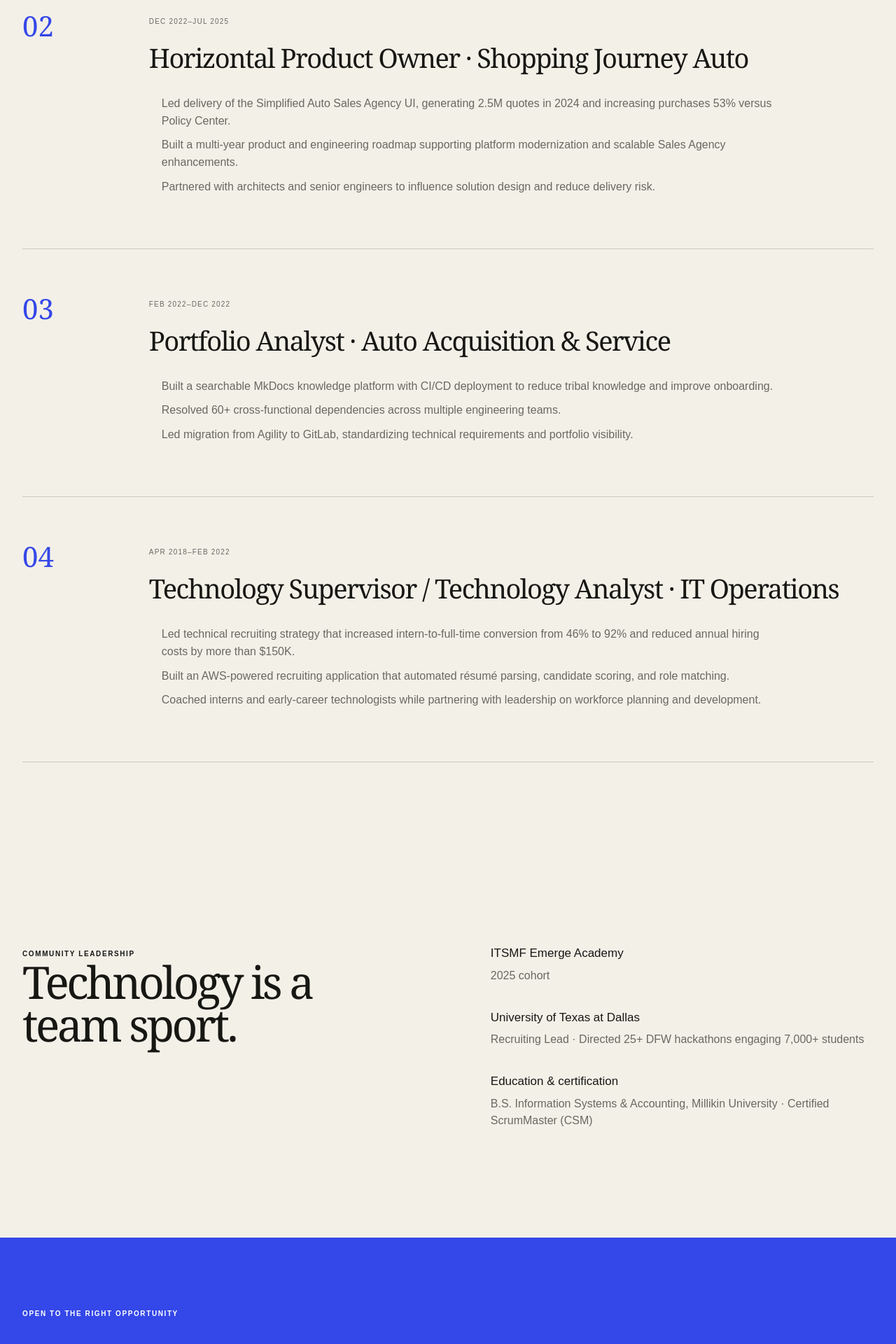
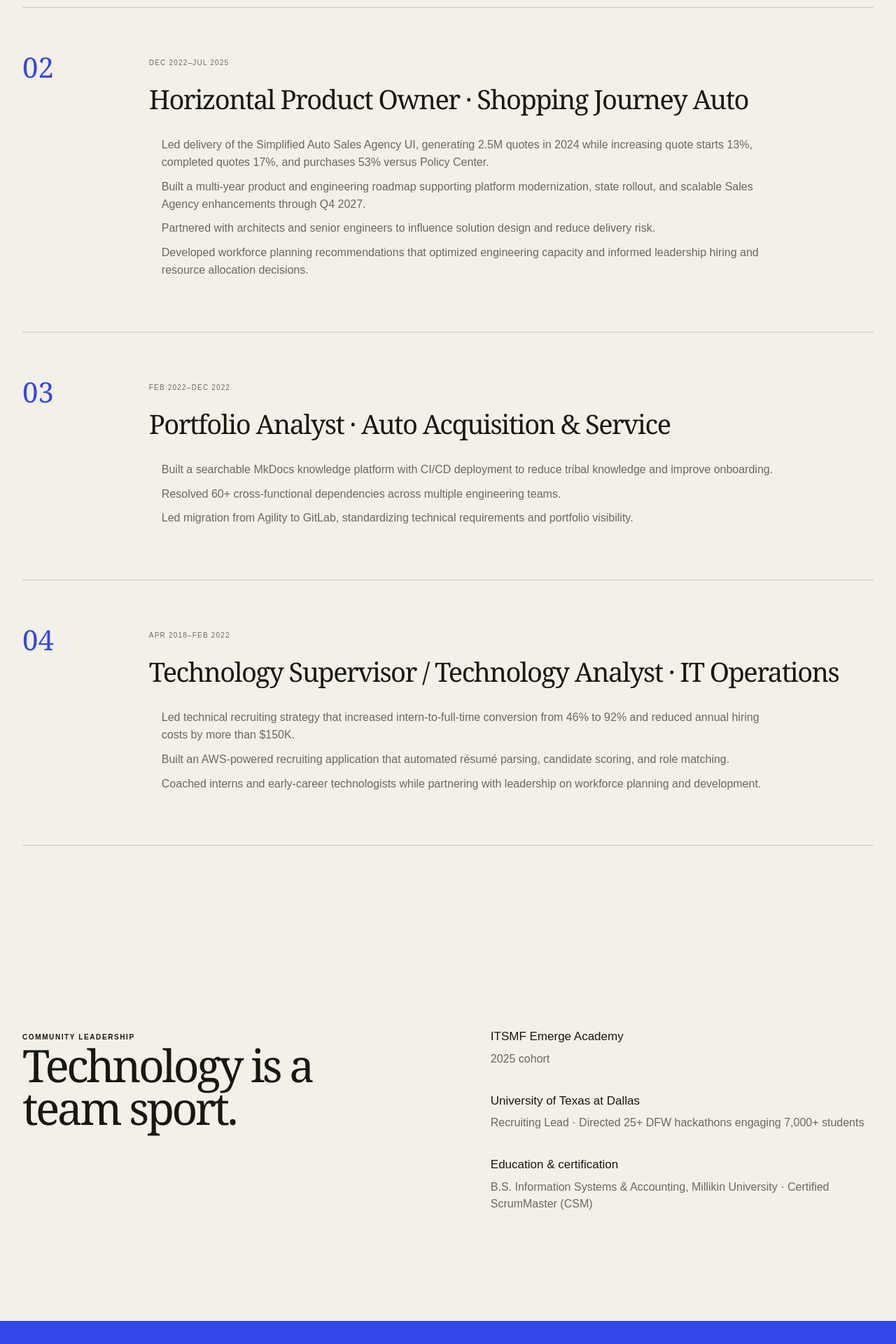
Before and after one commit to ammorgan/portfolio, a Next.js app: page /experience in a window 1280 px wide. Shown: the part 1180-3100 px from the top of the page at 70% size. Built offline with nearby package versions, Linux system fonts and the light colour scheme.

Commit message:
Sync portfolio with updated resume

```diff
--- a/app/experience/page.tsx
+++ b/app/experience/page.tsx
@@ -1,8 +1,8 @@
 import { SiteFooter, SiteNav } from "../site-nav";
 
 const roles = [
-  { dates:"Aug 2025–Present", title:"Sales Lead · MernaPAS Platform Transformation", points:["Lead enterprise platform transformation across vendor engineers, internal developers, architects, QA, and business stakeholders.","Define technical scope, remove blockers, and maintain executive visibility across dependencies, defects, readiness, and risk.","Pioneered AI-assisted engineering analysis across production repositories using GitHub Copilot and LLMs."] },
-  { dates:"Dec 2022–Jul 2025", title:"Horizontal Product Owner · Shopping Journey Auto", points:["Led delivery of the Simplified Auto Sales Agency UI, generating 2.5M quotes in 2024 and increasing purchases 53% versus Policy Center.","Built a multi-year product and engineering roadmap supporting platform modernization and scalable Sales Agency enhancements.","Partnered with architects and senior engineers to influence solution design and reduce delivery risk."] },
+  { dates:"Aug 2025–Present", title:"Sales Lead · MernaPAS Platform Transformation", points:["Lead enterprise platform transformation across vendor engineers, internal developers, architects, QA, and business stakeholders.","Define technical scope, remove blockers, and maintain executive visibility across dependencies, defects, readiness, and risk.","Pioneered AI-assisted engineering analysis across production repositories using GitHub Copilot and LLMs.","Partner daily with Experience Design teams to review and approve Figma prototypes for product alignment, accessibility, technical feasibility, and engineering readiness."] },
+  { dates:"Dec 2022–Jul 2025", title:"Horizontal Product Owner · Shopping Journey Auto", points:["Led delivery of the Simplified Auto Sales Agency UI, generating 2.5M quotes in 2024 while increasing quote starts 13%, completed quotes 17%, and purchases 53% versus Policy Center.","Built a multi-year product and engineering roadmap supporting platform modernization, state rollout, and scalable Sales Agency enhancements through Q4 2027.","Partnered with architects and senior engineers to influence solution design and reduce delivery risk.","Developed workforce planning recommendations that optimized engineering capacity and informed leadership hiring and resource allocation decisions."] },
   { dates:"Feb 2022–Dec 2022", title:"Portfolio Analyst · Auto Acquisition & Service", points:["Built a searchable MkDocs knowledge platform with CI/CD deployment to reduce tribal knowledge and improve onboarding.","Resolved 60+ cross-functional dependencies across multiple engineering teams.","Led migration from Agility to GitLab, standardizing technical requirements and portfolio visibility."] },
   { dates:"Apr 2018–Feb 2022", title:"Technology Supervisor / Technology Analyst · IT Operations", points:["Led technical recruiting strategy that increased intern-to-full-time conversion from 46% to 92% and reduced annual hiring costs by more than $150K.","Built an AWS-powered recruiting application that automated résumé parsing, candidate scoring, and role matching.","Coached interns and early-career technologists while partnering with leadership on workforce planning and development."] },
 ];
--- a/app/page.tsx
+++ b/app/page.tsx
@@ -24,7 +24,7 @@ export default function Home() {
           </div>
           <figure className="heroPortrait">
             <img src="/amanda-morgan.jpg" alt="Mandie Morgan smiling outdoors" />
-            <figcaption>Austin, TX · Hybrid</figcaption>
+            <figcaption>Aubrey, TX · Hybrid</figcaption>
           </figure>
         </div>
       </section>
@@ -39,7 +39,7 @@ export default function Home() {
         <div className="sectionIntro"><span className="kicker">What I bring</span><h2>Leadership at the intersection of <em>product, engineering, and operations.</em></h2></div>
         <div className="proofGrid">
           <article><span>01</span><h3>Platform transformation</h3><p>Translate architecture, data flows, dependencies, and business priorities into plans teams can execute.</p></article>
-          <article><span>02</span><h3>Technical product strategy</h3><p>Shape roadmaps, prioritize backlogs, and align customer outcomes with scalable engineering delivery.</p></article>
+          <article><span>02</span><h3>Technical product strategy</h3><p>Shape roadmaps, prioritize backlogs, and translate Figma experiences into accessible, technically feasible engineering delivery.</p></article>
           <article><span>03</span><h3>AI-enabled delivery</h3><p>Use GitHub Copilot and LLMs to accelerate technical discovery, analysis, and requirements validation.</p></article>
           <article><span>04</span><h3>People &amp; organizations</h3><p>Build high-performing teams through coaching, operational clarity, executive communication, and influence.</p></article>
         </div>
--- a/app/projects/page.tsx
+++ b/app/projects/page.tsx
@@ -1,9 +1,9 @@
 import { SiteFooter, SiteNav } from "../site-nav";
 
 const projects = [
-  { number:"01", kind:"Personal technical project", title:"Engineering Analytics Platform", description:"A React-based platform that analyzes activity across multiple GitLab repositories and turns it into operational reporting for engineering leaders.", challenge:"Repository activity creates a lot of data but not always a clear view of delivery health, defects, or development momentum.", approach:"Designed a modular analytics experience and explored API integrations, caching strategies, data persistence, and AI-assisted analysis.", outcome:"A decision-support concept that surfaces delivery health, development activity, defect trends, and status insights in one place.", tools:["React","GitLab APIs","Data persistence","Caching","AI analysis"] },
-  { number:"02", kind:"Enterprise engineering initiative", title:"AI-Assisted Engineering Discovery", description:"Applied GitHub Copilot and LLMs across production repositories to accelerate technical discovery and requirements validation for a platform transformation.", challenge:"Complex dependencies, legacy architecture, and distributed ownership made technical analysis slow and difficult to communicate.", approach:"Used AI-assisted repository analysis alongside architecture, payload, and data-flow review to sharpen requirements and identify blockers.", outcome:"Faster technical discovery and clearer executive-ready communication across a complex modernization program.", tools:["GitHub Copilot","LLMs","Repository analysis","Requirements","Architecture"] },
-  { number:"03", kind:"Knowledge platform initiative", title:"Engineering Knowledge Platform", description:"A searchable MkDocs platform with CI/CD deployment that standardized technical knowledge and improved onboarding across engineering teams.", challenge:"Critical knowledge lived across people and disconnected artifacts, increasing onboarding time and delivery risk.", approach:"Structured a searchable documentation system and automated deployment through a CI/CD workflow while migrating requirements into GitLab.", outcome:"Reduced tribal knowledge, improved discoverability, and increased visibility into portfolio progress and engineering execution.", tools:["MkDocs","GitLab","CI/CD","Information architecture","Documentation"] },
+  { number:"01", kind:"Personal technical project", title:"Engineering Analytics Platform", description:"A React-based platform designed to analyze activity across multiple GitLab repositories and convert repository activity into operational reporting for engineering leaders.", challenge:"Surface delivery health, development activity, defect trends, and status insights across multiple repositories.", approach:"Explored API integrations, caching strategies, data persistence, and AI-assisted analysis.", outcome:"A platform concept centered on operational reporting for engineering leaders.", tools:["React","GitLab APIs","Data persistence","Caching","AI analysis"] },
+  { number:"02", kind:"Enterprise engineering initiative", title:"AI-Assisted Engineering Discovery", description:"Applied GitHub Copilot and LLMs across production repositories during an enterprise platform transformation.", challenge:"Accelerate technical discovery and requirements validation across production repositories.", approach:"Used AI-assisted engineering analysis alongside architecture, data-flow, payload, and integration-behavior review.", outcome:"Accelerated technical discovery and requirements validation while supporting executive-ready technology decisions.", tools:["GitHub Copilot","LLMs","Repository analysis","Requirements","Architecture"] },
+  { number:"03", kind:"Enterprise knowledge initiative", title:"Engineering Knowledge Platform", description:"A searchable MkDocs knowledge platform with CI/CD deployment, built as part of engineering documentation modernization.", challenge:"Reduce tribal knowledge and improve engineering onboarding.", approach:"Built a searchable documentation platform with CI/CD deployment and led the migration of technical requirements from Agility to GitLab.", outcome:"Reduced tribal knowledge, improved onboarding, and increased visibility into portfolio progress and engineering execution.", tools:["MkDocs","GitLab","CI/CD","Information architecture","Documentation"] },
 ];
 
 export default function Projects() {
@@ -15,7 +15,7 @@ export default function Projects() {
       <div className="caseGrid"><div><span>Challenge</span><p>{project.challenge}</p></div><div><span>Approach</span><p>{project.approach}</p></div><div><span>Outcome</span><p>{project.outcome}</p></div></div>
       <div className="toolRow">{project.tools.map(tool=><span key={tool}>{tool}</span>)}</div>
     </article>)}</section>
-    <section className="skillsSection"><div className="shell"><span className="kicker light">Technical toolkit</span><div className="skillsMatrix"><div><h3>Leadership</h3><p>Engineering leadership · People development · Executive communication · Organizational influence</p></div><div><h3>Delivery</h3><p>Platform modernization · Release planning · Backlog prioritization · Dependency management</p></div><div><h3>Operations</h3><p>Defect triage · Operational readiness · Vendor management · Engineering excellence</p></div><div><h3>Technology</h3><p>GitHub Copilot / LLMs · GitLab / CI/CD · AWS / MkDocs · API integration</p></div></div></div></section>
+    <section className="skillsSection"><div className="shell"><span className="kicker light">Technical toolkit</span><div className="skillsMatrix"><div><h3>Leadership</h3><p>Engineering leadership · People development · Executive communication · Organizational influence</p></div><div><h3>Delivery &amp; design</h3><p>Platform modernization · Release planning · Backlog prioritization · Dependency management · Figma / XD partnership</p></div><div><h3>Operations</h3><p>Defect triage · Operational readiness · Vendor management · Engineering excellence</p></div><div><h3>Technology</h3><p>GitHub Copilot / LLMs · GitLab / CI/CD · AWS / MkDocs · API integration</p></div></div></div></section>
     <SiteFooter />
   </main>;
 }
--- a/app/site-nav.tsx
+++ b/app/site-nav.tsx
@@ -19,7 +19,7 @@ export function SiteFooter() {
   return (
     <footer className="siteFooter">
       <div className="shell footerGrid">
-        <div><span className="footerEyebrow">Open to the right opportunity</span><h2>Let&apos;s build what&apos;s next.</h2></div>
+        <div><span className="footerEyebrow">Technical Product &amp; Engineering Leader</span><h2>Let&apos;s build what&apos;s next.</h2></div>
         <div className="footerActions">
           <a href="mailto:amanda01cj@icloud.com?subject=Let%27s%20start%20a%20conversation">amanda01cj@icloud.com ↗</a>
           <a href="/amanda-morgan-resume.pdf" target="_blank" rel="noreferrer">Download résumé ↓</a>
```
Also changed, not shown: 1 other file (tests, documents, lock files or other folders).
